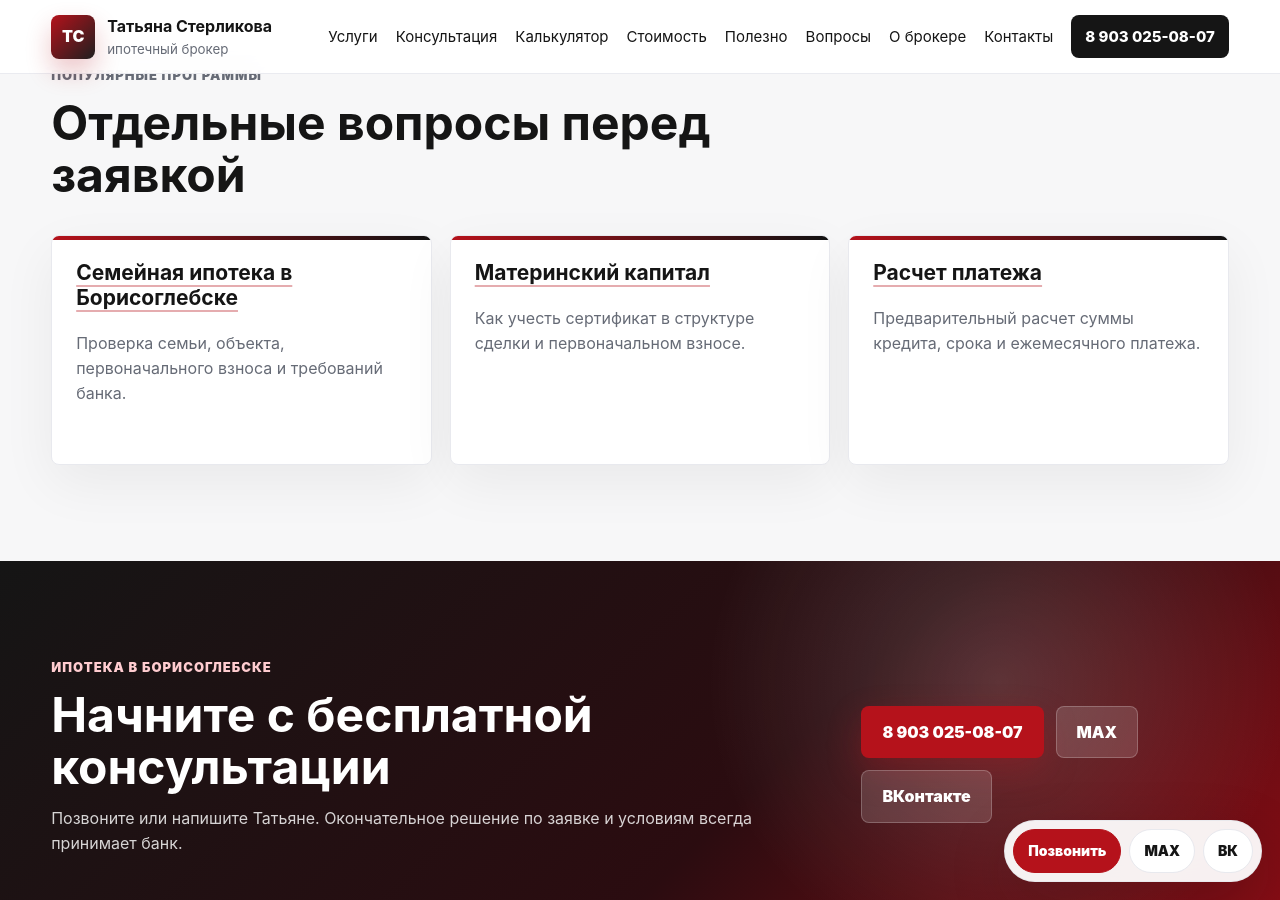
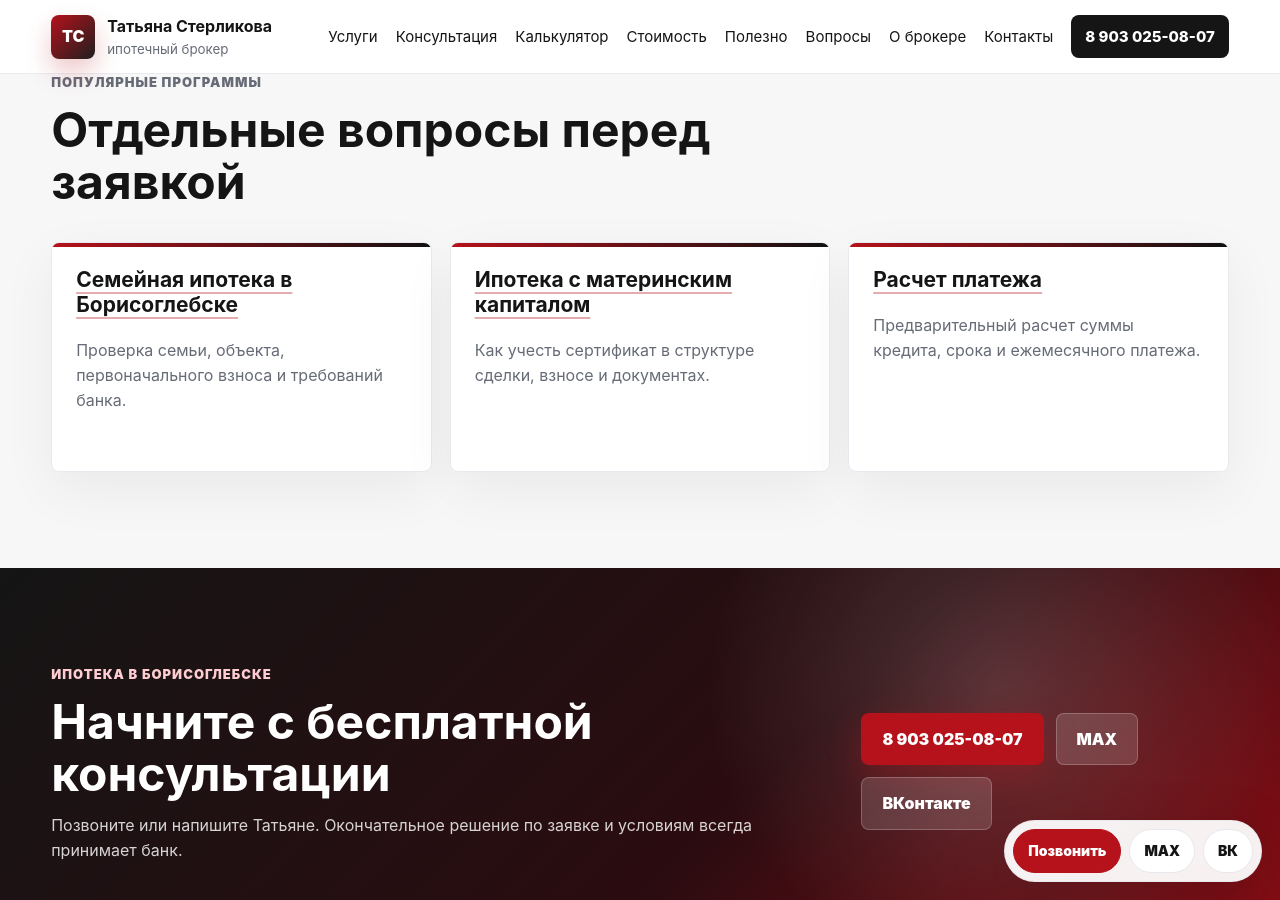
Before and after one commit to deputat36/broker, a Jekyll site: the page built from geo/borisoglebsk.md, in a window 1280 px wide and 900 px high, scrolled down 2585 px. Built offline with Jekyll 4.4.1, drawn with Linux system fonts in a browser that asks for light colours; our own code applies the rules of GitHub Pages for plain Markdown files; some of the changed text lies outside the part shown.

Commit message:
Добавлены ссылки на ипотеку с маткапиталом в Борисоглебске

```diff
--- a/geo/borisoglebsk.md
+++ b/geo/borisoglebsk.md
@@ -23,6 +23,7 @@
     <article class="card"><h3><a href="{{ '/uslugi/ipoteka-na-novostroyku/' | relative_url }}">Квартира в новостройке</a></h3><p>Разбор доступных программ, первоначального взноса и порядка оформления.</p></article>
     <article class="card"><h3><a href="{{ '/geo/borisoglebsk/ipoteka-na-dom/' | relative_url }}">Покупка дома в Борисоглебске</a></h3><p>Проверка дома, участка, документов и ипотечного маршрута до передачи денег.</p></article>
     <article class="card"><h3><a href="{{ '/geo/borisoglebsk/semeynaya-ipoteka/' | relative_url }}">Семейная ипотека в Борисоглебске</a></h3><p>Семья, объект, взнос, маткапитал, документы и требования банка.</p></article>
+    <article class="card"><h3><a href="{{ '/geo/borisoglebsk/ipoteka-s-materinskim-kapitalom/' | relative_url }}">Ипотека с материнским капиталом</a></h3><p>Сертификат, взнос, семья, объект, документы и сроки сделки.</p></article>
     <article class="card"><h3><a href="{{ '/uslugi/ipoteka-na-stroitelstvo-doma/' | relative_url }}">Строительство дома</a></h3><p>Участок, подрядчик, смета, этапы финансирования и требования программы.</p></article>
   </div>
 </section>
@@ -38,10 +39,10 @@
   </article>
   <aside class="sidebar">
     <div class="seo-panel"><h3>Первичная консультация</h3><p>Коротко опишите объект, доход, взнос и предыдущие заявки.</p><a class="btn btn-primary" href="{{ '/konsultaciya/' | relative_url }}">Как проходит консультация</a></div>
-    <div class="seo-panel"><h3>Сложные ситуации</h3><ul><li><a href="{{ '/geo/borisoglebsk/semeynaya-ipoteka/' | relative_url }}">Семейная ипотека в Борисоглебске</a></li><li><a href="{{ '/uslugi/otkazali-v-ipoteke/' | relative_url }}">После отказа банка</a></li><li><a href="{{ '/uslugi/ipoteka-bez-oficialnogo-dohoda/' | relative_url }}">Без официального дохода</a></li><li><a href="{{ '/uslugi/ipoteka-s-plohoy-kreditnoy-istoriey/' | relative_url }}">Кредитная история</a></li></ul></div>
+    <div class="seo-panel"><h3>Сложные ситуации</h3><ul><li><a href="{{ '/geo/borisoglebsk/ipoteka-s-materinskim-kapitalom/' | relative_url }}">Ипотека с маткапиталом</a></li><li><a href="{{ '/geo/borisoglebsk/semeynaya-ipoteka/' | relative_url }}">Семейная ипотека в Борисоглебске</a></li><li><a href="{{ '/uslugi/otkazali-v-ipoteke/' | relative_url }}">После отказа банка</a></li><li><a href="{{ '/uslugi/ipoteka-bez-oficialnogo-dohoda/' | relative_url }}">Без официального дохода</a></li><li><a href="{{ '/uslugi/ipoteka-s-plohoy-kreditnoy-istoriey/' | relative_url }}">Кредитная история</a></li></ul></div>
   </aside>
 </section>
 
-<section class="section muted"><div class="section-head"><p class="eyebrow">Популярные программы</p><h2>Отдельные вопросы перед заявкой</h2></div><div class="grid cards-3"><article class="card"><h3><a href="{{ '/geo/borisoglebsk/semeynaya-ipoteka/' | relative_url }}">Семейная ипотека в Борисоглебске</a></h3><p>Проверка семьи, объекта, первоначального взноса и требований банка.</p></article><article class="card"><h3><a href="{{ '/uslugi/materinskiy-kapital/' | relative_url }}">Материнский капитал</a></h3><p>Как учесть сертификат в структуре сделки и первоначальном взносе.</p></article><article class="card"><h3><a href="{{ '/kalkulyator-ipoteki/' | relative_url }}">Расчет платежа</a></h3><p>Предварительный расчет суммы кредита, срока и ежемесячного платежа.</p></article></div></section>
+<section class="section muted"><div class="section-head"><p class="eyebrow">Популярные программы</p><h2>Отдельные вопросы перед заявкой</h2></div><div class="grid cards-3"><article class="card"><h3><a href="{{ '/geo/borisoglebsk/semeynaya-ipoteka/' | relative_url }}">Семейная ипотека в Борисоглебске</a></h3><p>Проверка семьи, объекта, первоначального взноса и требований банка.</p></article><article class="card"><h3><a href="{{ '/geo/borisoglebsk/ipoteka-s-materinskim-kapitalom/' | relative_url }}">Ипотека с материнским капиталом</a></h3><p>Как учесть сертификат в структуре сделки, взносе и документах.</p></article><article class="card"><h3><a href="{{ '/kalkulyator-ipoteki/' | relative_url }}">Расчет платежа</a></h3><p>Предварительный расчет суммы кредита, срока и ежемесячного платежа.</p></article></div></section>
 
 <section class="section cta-section"><div><p class="eyebrow">Ипотека в Борисоглебске</p><h2>Начните с бесплатной консультации</h2><p>Позвоните или напишите Татьяне. Окончательное решение по заявке и условиям всегда принимает банк.</p></div><div class="cta-actions"><a class="btn btn-primary" href="tel:+79030250807">8 903 025-08-07</a><button class="btn btn-secondary" type="button" data-copy-phone>MAX</button><a class="btn btn-secondary" href="https://vk.com/tatyanasterlikova" rel="noopener">ВКонтакте</a></div></section>
```
